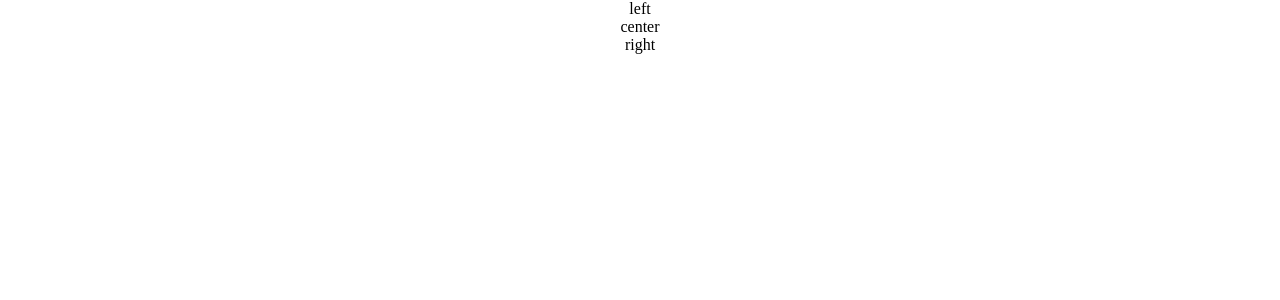
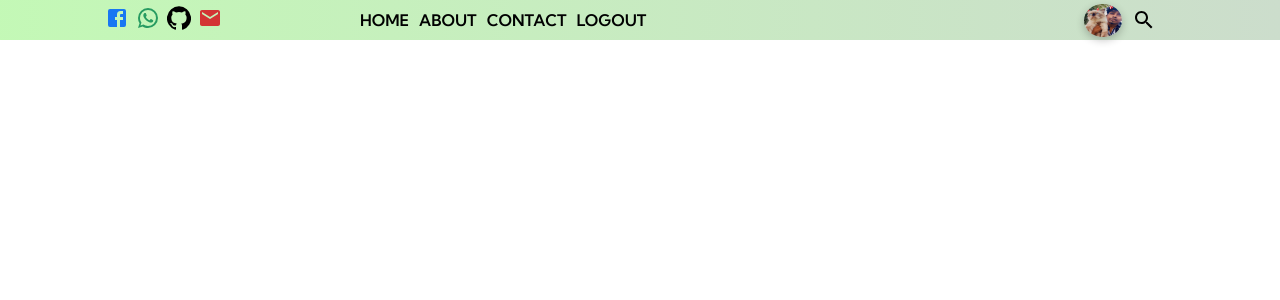
Before and after one commit to mkandanmk7/React-Full-stack-Blog-Application-using-MERN, a React (Create React App) app: page / in a window 1280 px wide. Shown: the top 300 px of the page. Built offline with nearby package versions, Linux system fonts and the light colour scheme.

Commit message:
top bar done

```diff
--- a/src/Topnavbar/TopNavbar.css
+++ b/src/Topnavbar/TopNavbar.css
@@ -0,0 +1,61 @@
+@import url("https://fonts.googleapis.com/css2?family=Kumbh+Sans:wght@200;500;600&family=Lora:ital,wght@0,400;0,500;0,700;1,700&family=Varela+Round&display=swap");
+.Topbar {
+  display: flex;
+  align-items: center;
+  /* justify-content: space-around; */
+  height: 40px;
+  position: sticky;
+  top: 0;
+  font-family: "Josefin sans", sans-serif;
+
+  background-image: linear-gradient(to right, rgba(183, 247, 167, 0.829), #cdc);
+}
+.topleft > .MuiSvgIcon-root {
+  margin-left: 7px;
+}
+.MuiSvgIcon-root:hover {
+  cursor: pointer;
+}
+.facebook {
+  color: #1877f2;
+}
+.whatsapp {
+  color: rgb(39, 155, 97);
+}
+.mail {
+  color: #d33434;
+}
+.topleft,
+.topright {
+  flex: 3;
+}
+.topright {
+  display: flex;
+  align-items: center;
+  justify-content: center;
+}
+.topcenter {
+  flex: 6;
+  display: flex;
+}
+
+.topList {
+  display: flex;
+  align-items: center;
+  justify-content: center;
+  font-size: 1rem;
+  font-family: "Kumbh Sans", sans-serif;
+}
+.topListItem {
+  cursor: pointer;
+  list-style: none;
+  margin-right: 10px;
+  font-weight: 600;
+}
+.topright > img {
+  height: 33px;
+  width: 38px;
+  border-radius: 50%;
+  margin-right: 10px;
+  box-shadow: rgba(0, 0, 0, 0.24) 0px 3px 8px;
+}
--- a/src/Topnavbar/TopNavbar.jsx
+++ b/src/Topnavbar/TopNavbar.jsx
@@ -1,13 +1,33 @@
 import React from "react";
 import "./TopNavbar.css";
+import Profile from "./profile.jpg";
+import { Facebook, GitHub, Mail, Search, WhatsApp } from "@material-ui/icons";
 
 function TopNavbar() {
   return (
-    <>
-      <div className="topleft">left</div>
-      <div className="topcenter">center</div>
-      <div className="topright">right</div>
-    </>
+    <div className="Topbar">
+      <div className="topleft">
+        <Facebook className="facebook" />
+
+        <WhatsApp className="whatsapp" />
+        <GitHub />
+        <Mail className="mail" />
+      </div>
+      <div className="topcenter">
+        <ul className="topList">
+          <li className="topListItem">HOME</li>
+          <li className="topListItem">ABOUT</li>
+          <li className="topListItem">CONTACT</li>
+          <li className="topListItem">LOGOUT</li>
+        </ul>
+      </div>
+
+      <div className="topright">
+        <img src={Profile} alt="profile" />
+
+        <Search />
+      </div>
+    </div>
   );
 }
 
```
Also changed, not shown: src/Topnavbar/profile.jpg (added).
